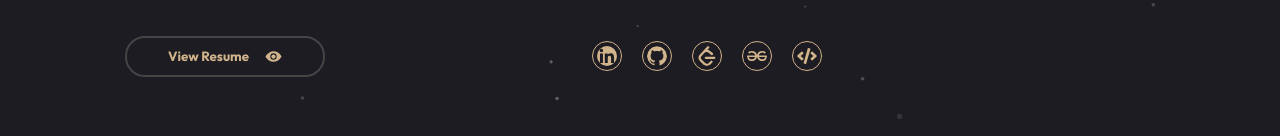
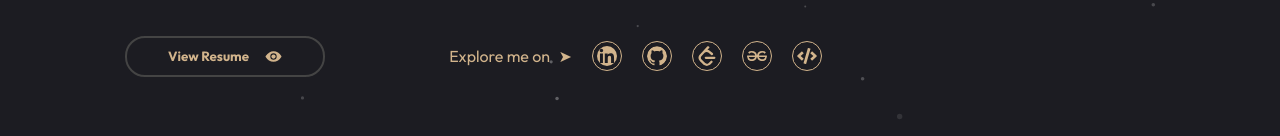
Before and after one commit to Pradeep2535/MyPortfolio, a React (Vite) app: page / in a window 1280 px wide. Shown: the part 524-660 px from the top of the page. Built offline with nearby package versions, Linux system fonts and the light colour scheme; the HTML template or start-up script is replaced by a standard one.

Commit message:
Update Profile.jsx

```diff
--- a/src/components/Profile/Profile.jsx
+++ b/src/components/Profile/Profile.jsx
@@ -45,6 +45,7 @@ const Profile = () => {
             </button>
           </div>
           <div className="profile-icons">
+            <div className="more-info" style={{color:"#D2B48C"}}>Explore me on <span style={{marginLeft:"5px"}}>➤</span></div>
             <SiLinkedin
               size="18px"
               color="#D2B48C"
```
